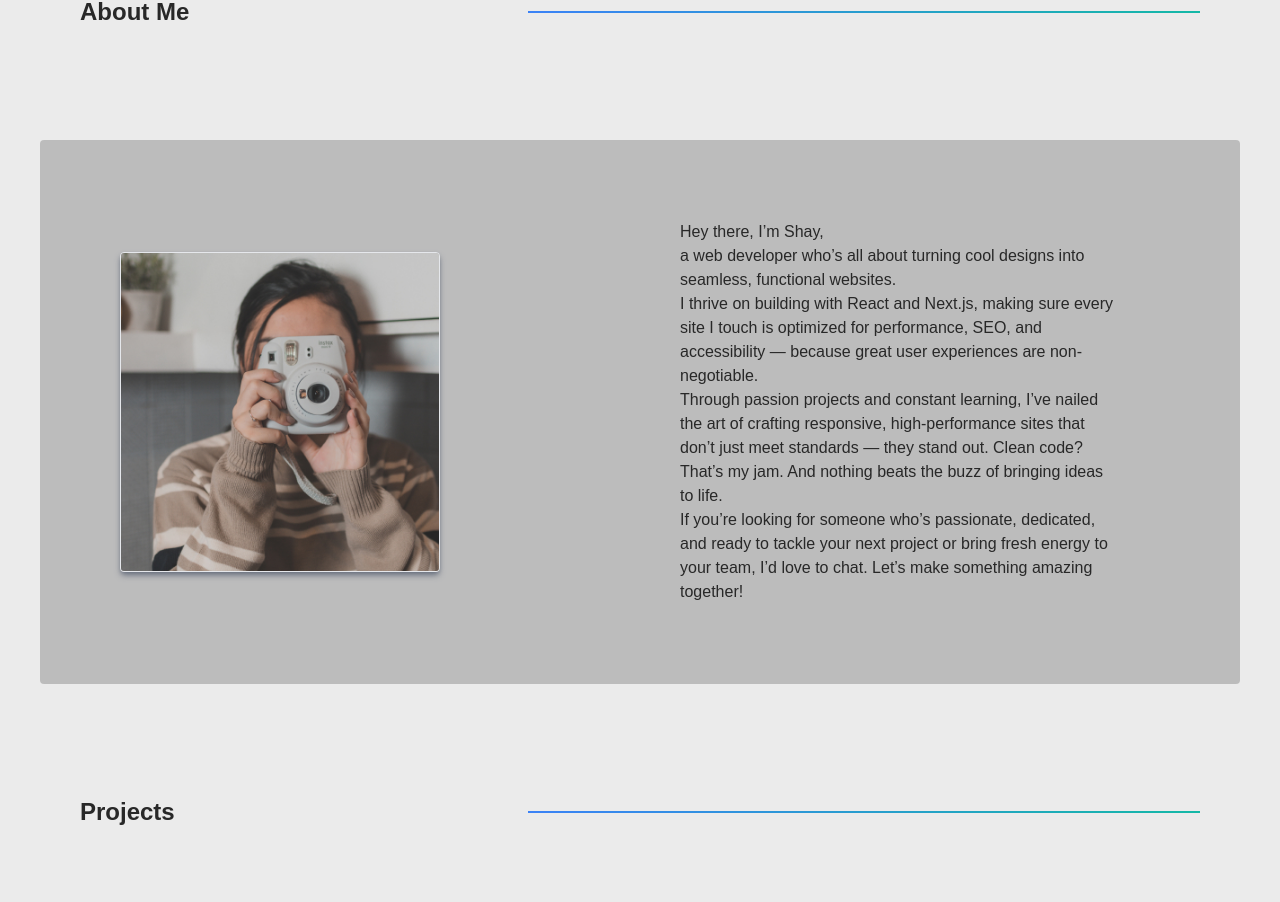
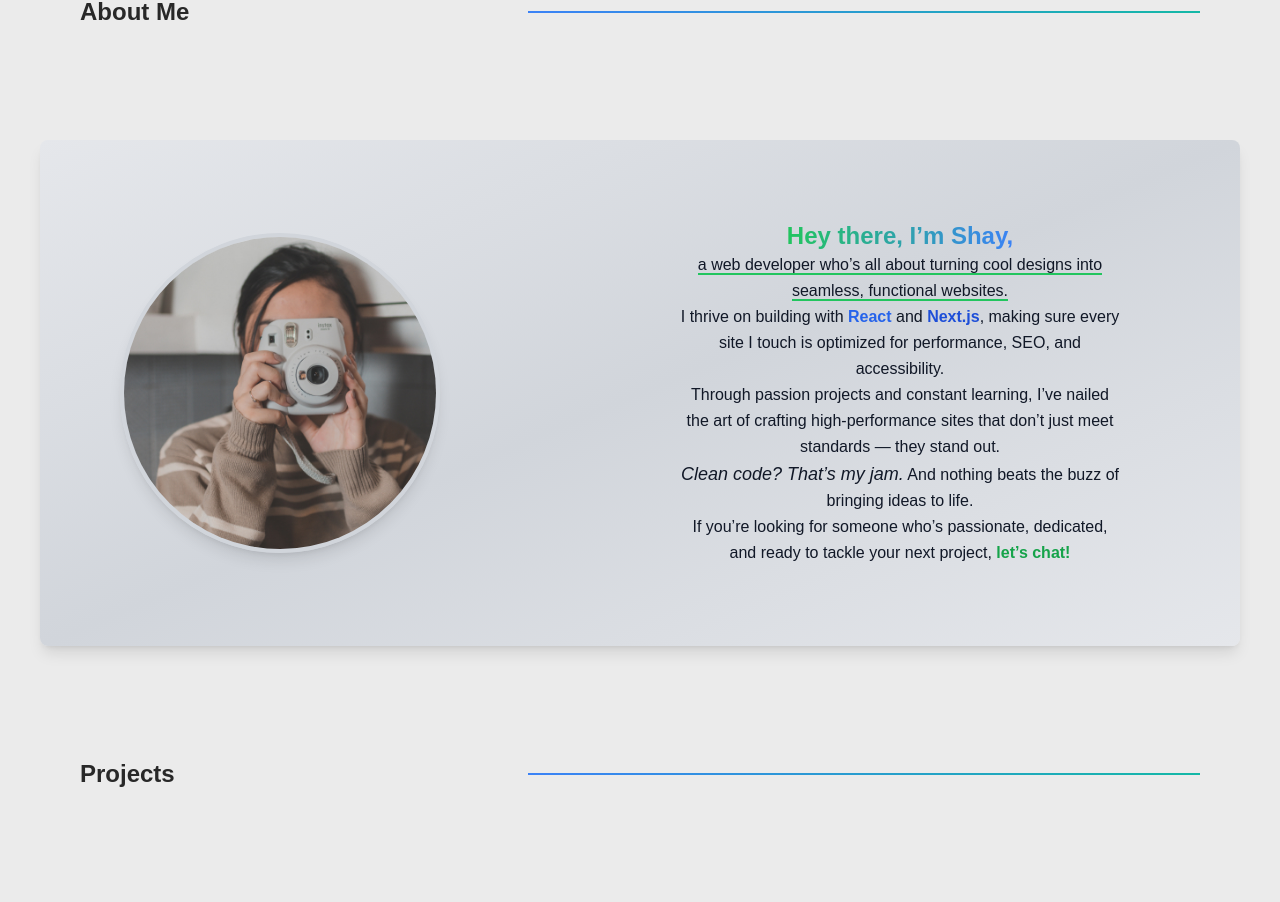
Before and after one commit to shay122990/next-portfolio, a Next.js app: page / in a window 1280 px wide. Shown: the part 795-1697 px from the top of the page. Built offline with nearby package versions, Linux system fonts and the light colour scheme; a web font is replaced by a local one.

Commit message:
About - style: redesign

```diff
--- a/src/app/components/about/About.tsx
+++ b/src/app/components/about/About.tsx
@@ -5,26 +5,40 @@ const About = () => {
   return (
     <section className="w-full flex flex-col items-center lg:px-10 px-4">
       <Divider text="About Me" id="about" />
-      <article className="w-full flex flex-col lg:flex-row text-center items-center justify-between gap-2 lg:px-20 px-4 py-20 bg-black bg-opacity-20 rounded">
+
+      <article className="w-full flex flex-col lg:flex-row text-center items-center justify-between gap-6 lg:px-20 px-6 py-20 rounded-lg bg-gradient-to-br from-gray-200 via-gray-300 to-gray-200 dark:from-gray-900 dark:via-gray-800 dark:to-gray-900 shadow-lg">
         <Image
           src="/images/hero-image.jpg"
           alt="Profile Picture"
           width={200}
           height={200}
-          className="w-40 h-40 lg:h-80 lg:w-80 object-cover rounded border shadow-md shadow-gray-500  dark:shadow-green-400"
+          className="w-40 h-40 lg:w-80 lg:h-80 object-cover rounded-full border-4 border-gray-300 dark:border-gray-700 shadow-lg"
           priority
         />
-        <div className="w-full lg:w-1/2 px-2 md:px-10 text-sm lg:text-base lg:text-left ">
-          <p>
-            Hey there, I’m Shay,
+        <div className="w-full lg:w-1/2 px-4 md:px-10 text-sm lg:text-base text-gray-900 dark:text-gray-200 motion-safe:animate-fadeIn">
+          <p className="leading-relaxed">
+            <span className="text-xl lg:text-2xl font-bold bg-gradient-to-r from-green-500 to-blue-500 bg-clip-text text-transparent dark:from-green-400 dark:to-blue-400">
+              Hey there, I’m Shay,
+            </span>
             <br />
-            a web developer who’s all about turning cool designs into seamless, functional websites.
+            <span className="border-b-2 border-green-500 dark:border-green-400">
+              a web developer who’s all about turning cool designs into seamless, functional websites.
+            </span>
             <br />
-            I thrive on building with React and Next.js, making sure every site I touch is optimized for performance, SEO, and accessibility — because great user experiences are non-negotiable.
+            I thrive on building with
+            <span className="text-blue-600 dark:text-green-400 font-semibold"> React </span>
+            and
+            <span className="text-blue-700 dark:text-blue-400 font-semibold"> Next.js</span>,
+            making sure every site I touch is optimized for performance, SEO, and accessibility.
             <br />
-            Through passion projects and constant learning, I’ve nailed the art of crafting responsive, high-performance sites that don’t just meet standards — they stand out. Clean code? That’s my jam. And nothing beats the buzz of bringing ideas to life.
+            <span className="dark:drop-shadow-[0_0_10px_rgba(34,197,94,0.5)]">
+              Through passion projects and constant learning, I’ve nailed the art of crafting high-performance sites that don’t just meet standards — they stand out.
+            </span>
             <br />
-            If you’re looking for someone who’s passionate, dedicated, and ready to tackle your next project or bring fresh energy to your team, I’d love to chat. Let’s make something amazing together!
+            <span className="italic text-lg">Clean code? That’s my jam.</span> And nothing beats the buzz of bringing ideas to life.
+            <br />
+            If you’re looking for someone who’s passionate, dedicated, and ready to tackle your next project,
+            <span className="text-green-600 dark:text-green-400 font-bold"> let’s chat! </span>
           </p>
         </div>
       </article>
```
